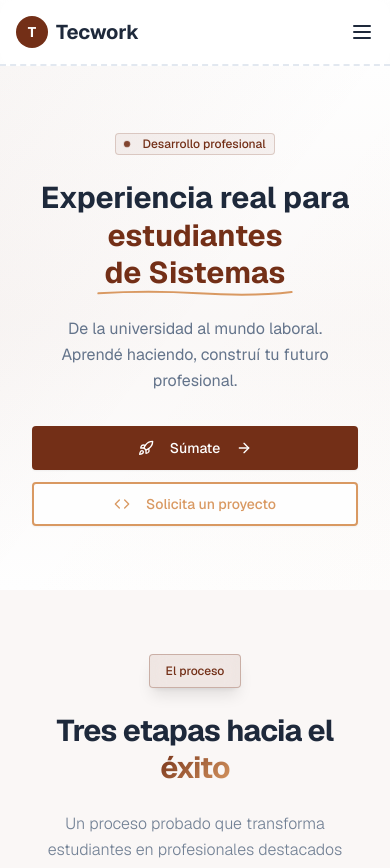
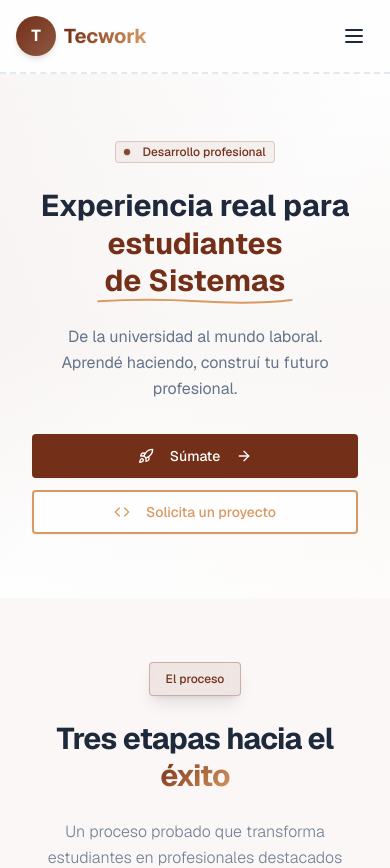
Before and after one commit to AgustinLago22/tecwork, a Next.js app: page / in a window 390 px wide. Shown: the top 868 px of the page. Built offline with nearby package versions, Linux system fonts and the light colour scheme.

Commit message:
Nav bar efecto agregado

```diff
--- a/components/navigation.tsx
+++ b/components/navigation.tsx
@@ -1,6 +1,6 @@
 "use client"
 
-import { useState } from "react"
+import { useState, useEffect } from "react"
 import Link from "next/link"
 import { usePathname } from "next/navigation"
 import { Button } from "@/components/ui/button"
@@ -8,7 +8,18 @@ import { Menu, X } from "lucide-react"
 
 export function Navigation() {
   const [isOpen, setIsOpen] = useState(false)
+  const [isScrolled, setIsScrolled] = useState(false)
   const pathname = usePathname()
+
+  useEffect(() => {
+    const handleScroll = () => {
+      const scrollPosition = window.scrollY
+      setIsScrolled(scrollPosition > 10)
+    }
+
+    window.addEventListener('scroll', handleScroll)
+    return () => window.removeEventListener('scroll', handleScroll)
+  }, [])
 
   const navItems = [
     { href: "/", label: "Inicio" },
@@ -18,60 +29,116 @@ export function Navigation() {
   ]
 
   return (
-    <header className="border-b-2 border-dashed border-border bg-card/50 backdrop-blur-sm sticky top-0 z-50">
-      <div className="container mx-auto px-4 py-4">
-        <nav className="flex items-center justify-between">
-          <Link href="/" className="flex items-center space-x-2">
-            <div className="w-8 h-8 bg-primary rounded-full flex items-center justify-center">
-              <span className="text-primary-foreground font-bold text-sm">T</span>
+    <header
+      className={`sticky top-0 z-50 transition-all duration-500 ease-in-out ${
+        isScrolled
+          ? 'bg-background/95 backdrop-blur-xl shadow-lg border-b border-primary/10'
+          : 'bg-background/80 backdrop-blur-md border-b-2 border-dashed border-border'
+      }`}
+    >
+      <div className="container mx-auto px-4 sm:px-6">
+        <nav className={`flex items-center justify-between transition-all duration-300 ${
+          isScrolled ? 'py-3' : 'py-4'
+        }`}>
+          <Link
+            href="/"
+            className="flex items-center space-x-2 group transition-transform duration-300 hover:scale-105"
+          >
+            <div className={`bg-gradient-to-br from-primary to-primary/80 rounded-full flex items-center justify-center shadow-md transition-all duration-300 ${
+              isScrolled ? 'w-9 h-9' : 'w-10 h-10'
+            }`}>
+              <span className={`text-primary-foreground font-bold transition-all duration-300 ${
+                isScrolled ? 'text-sm' : 'text-base'
+              }`}>T</span>
             </div>
-            <span className="text-xl font-bold text-foreground">Tecwork</span>
+            <span className={`font-bold bg-gradient-to-r from-primary to-accent bg-clip-text text-transparent transition-all duration-300 ${
+              isScrolled ? 'text-lg' : 'text-xl'
+            }`}>Tecwork</span>
           </Link>
 
           {/* Desktop Navigation */}
-          <div className="hidden md:flex items-center space-x-6">
-            {navItems.map((item) => (
+          <div className="hidden md:flex items-center space-x-8">
+            {navItems.map((item, index) => (
               <Link
                 key={item.href}
                 href={item.href}
-                className={`text-foreground hover:text-primary transition-colors ${
-                  pathname === item.href ? "text-primary font-medium" : ""
+                className={`relative text-sm font-medium transition-all duration-300 group ${
+                  pathname === item.href
+                    ? "text-primary"
+                    : "text-foreground/80 hover:text-primary"
                 }`}
+                style={{ animationDelay: `${index * 0.1}s` }}
               >
                 {item.label}
+                <span className={`absolute -bottom-1 left-0 h-0.5 bg-gradient-to-r from-primary to-accent rounded-full transition-all duration-300 ${
+                  pathname === item.href
+                    ? 'w-full'
+                    : 'w-0 group-hover:w-full'
+                }`}></span>
               </Link>
             ))}
-            <div className="flex items-center space-x-3">
-              <Button asChild variant="default" size="sm">
+            <div className="flex items-center">
+              <Button
+                asChild
+                size="sm"
+                className="bg-gradient-to-r from-primary to-accent hover:from-accent hover:to-primary transition-all duration-300 shadow-md hover:shadow-xl hover:scale-105 transform"
+              >
                 <Link href="/sumate">Súmate</Link>
               </Button>
             </div>
           </div>
 
           {/* Mobile Menu Button */}
-          <button className="md:hidden" onClick={() => setIsOpen(!isOpen)} aria-label="Toggle menu">
-            {isOpen ? <X className="h-6 w-6" /> : <Menu className="h-6 w-6" />}
+          <button
+            className="md:hidden relative w-10 h-10 flex items-center justify-center rounded-lg hover:bg-primary/10 transition-all duration-300 group"
+            onClick={() => setIsOpen(!isOpen)}
+            aria-label="Toggle menu"
+          >
+            <div className="relative w-6 h-6">
+              <span className={`absolute top-1/2 left-1/2 -translate-x-1/2 -translate-y-1/2 transition-all duration-300 ${
+                isOpen ? 'rotate-180 opacity-0' : 'rotate-0 opacity-100'
+              }`}>
+                <Menu className="h-6 w-6 text-foreground group-hover:text-primary transition-colors" />
+              </span>
+              <span className={`absolute top-1/2 left-1/2 -translate-x-1/2 -translate-y-1/2 transition-all duration-300 ${
+                isOpen ? 'rotate-0 opacity-100' : '-rotate-180 opacity-0'
+              }`}>
+                <X className="h-6 w-6 text-foreground group-hover:text-primary transition-colors" />
+              </span>
+            </div>
           </button>
         </nav>
 
         {/* Mobile Navigation */}
-        {isOpen && (
-          <div className="md:hidden mt-4 pb-4 border-t border-dashed border-border pt-4">
-            <div className="flex flex-col space-y-3">
-              {navItems.map((item) => (
+        <div className={`md:hidden overflow-hidden transition-all duration-500 ease-in-out ${
+          isOpen ? 'max-h-96 opacity-100' : 'max-h-0 opacity-0'
+        }`}>
+          <div className="py-4 border-t border-primary/10">
+            <div className="flex flex-col space-y-1">
+              {navItems.map((item, index) => (
                 <Link
                   key={item.href}
                   href={item.href}
-                  className={`text-foreground hover:text-primary transition-colors ${
-                    pathname === item.href ? "text-primary font-medium" : ""
+                  className={`px-4 py-3 rounded-lg text-base font-medium transition-all duration-300 transform ${
+                    pathname === item.href
+                      ? "text-primary bg-primary/10 shadow-sm"
+                      : "text-foreground/80 hover:text-primary hover:bg-primary/5"
                   }`}
                   onClick={() => setIsOpen(false)}
+                  style={{
+                    animationDelay: `${index * 0.1}s`,
+                    animation: isOpen ? 'slideInRight 0.3s ease-out forwards' : 'none'
+                  }}
                 >
                   {item.label}
                 </Link>
               ))}
-              <div className="flex flex-col space-y-2 pt-2 border-t border-dashed border-border">
-                <Button asChild variant="default" size="sm" className="w-fit">
+              <div className="pt-3 px-4">
+                <Button
+                  asChild
+                  size="sm"
+                  className="w-full bg-gradient-to-r from-primary to-accent hover:from-accent hover:to-primary transition-all duration-300 shadow-md"
+                >
                   <Link href="/sumate" onClick={() => setIsOpen(false)}>
                     Súmate
                   </Link>
@@ -79,8 +146,29 @@ export function Navigation() {
               </div>
             </div>
           </div>
-        )}
+        </div>
       </div>
+
+      {/* Estilos CSS para animaciones */}
+      <style jsx>{`
+        @keyframes slideInRight {
+          from {
+            opacity: 0;
+            transform: translateX(-20px);
+          }
+          to {
+            opacity: 1;
+            transform: translateX(0);
+          }
+        }
+
+        @media (prefers-reduced-motion: reduce) {
+          * {
+            animation: none !important;
+            transition: none !important;
+          }
+        }
+      `}</style>
     </header>
   )
 }
```
